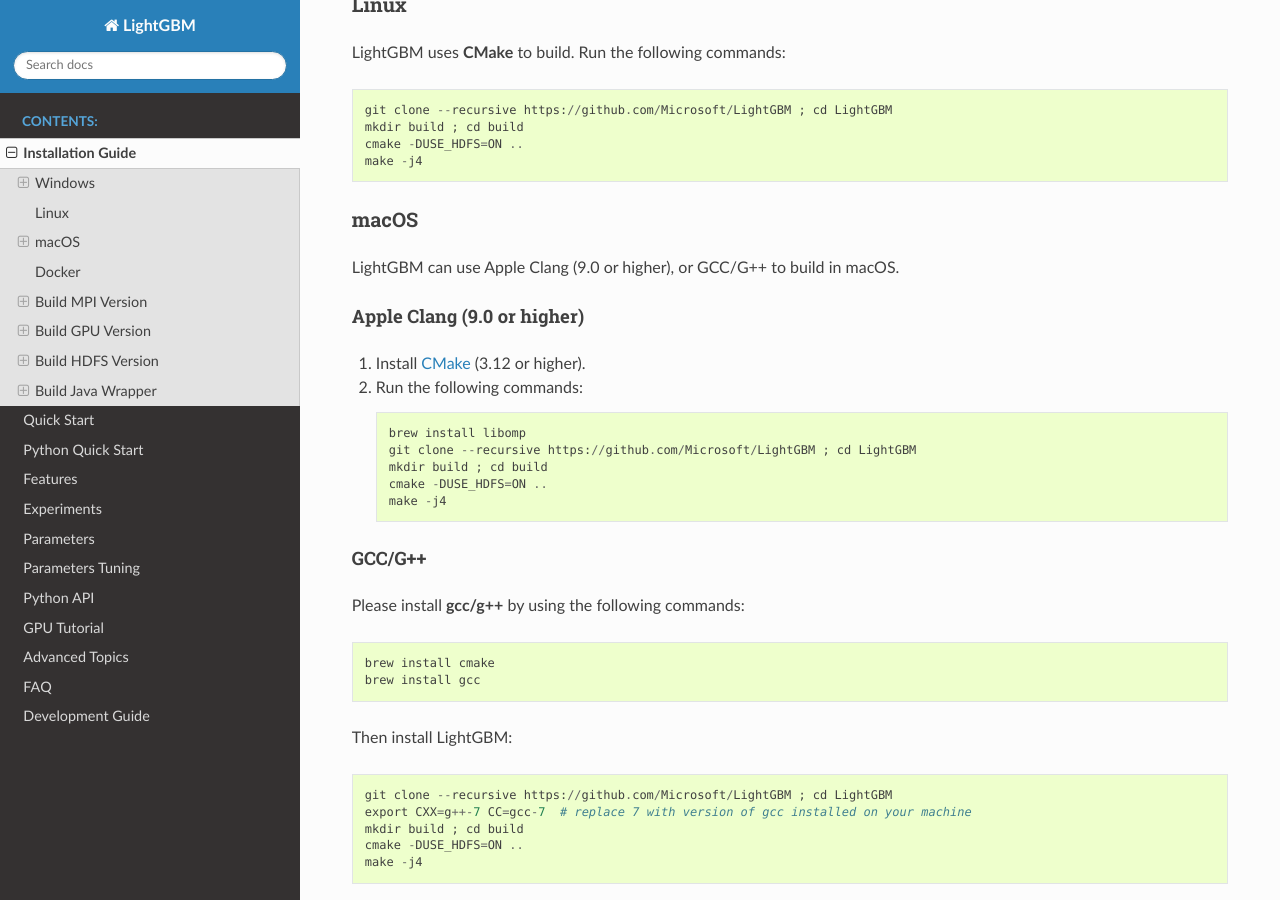
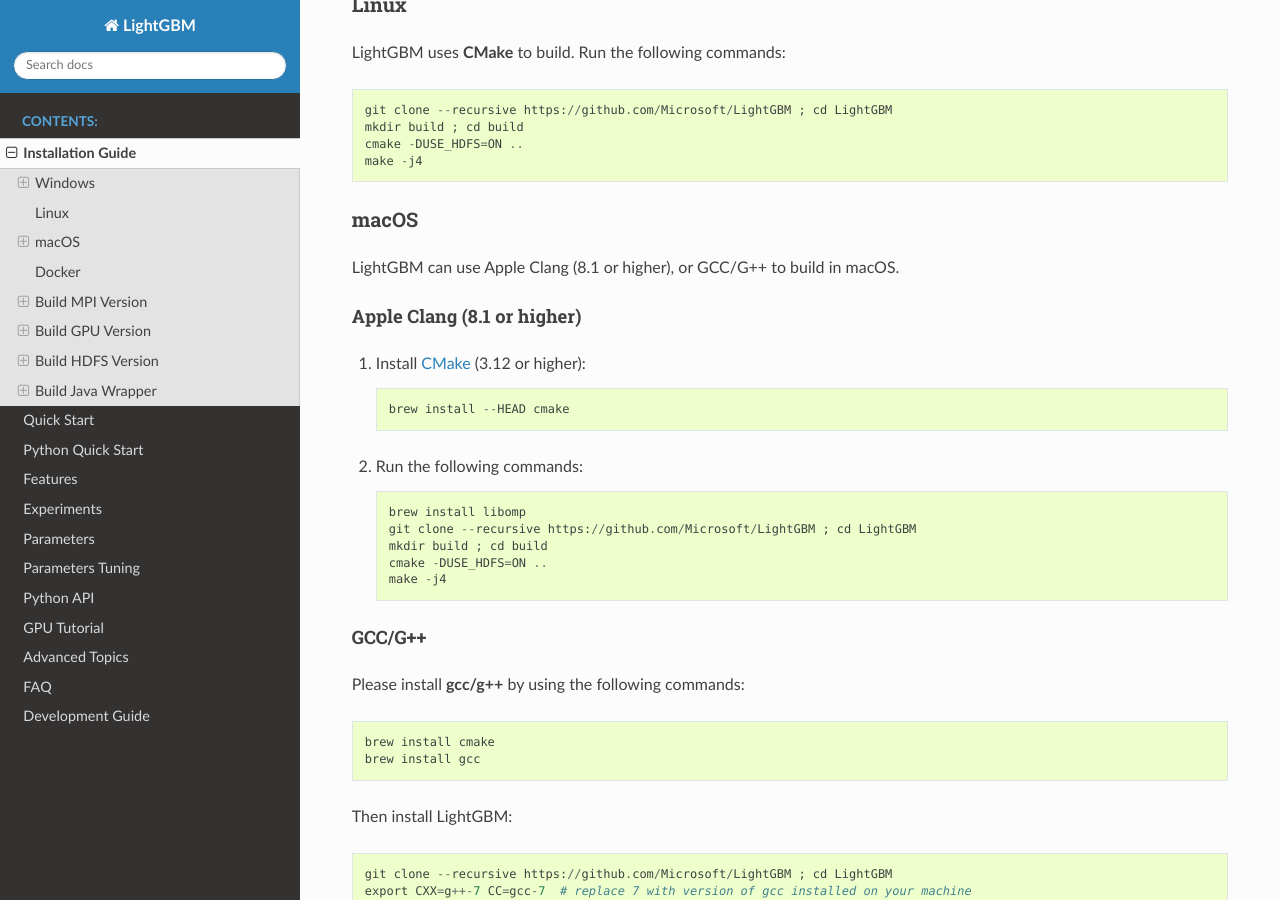
Before and after one commit to microsoft/LightGBM, a Sphinx documentation site: the page built from docs/Installation-Guide.rst, in a window 1280 px wide and 900 px high, scrolled down 6645 px. Built offline with Sphinx 7.4.7 and the Read the Docs theme 2.0.0, drawn with Linux system fonts in a browser that asks for light colours; pages that are not in the unit, such as notebooks, are missing from menus; some of the changed text lies outside the part shown.

Commit message:
downgrade required AppleCLang version

```diff
--- a/docs/Installation-Guide.rst
+++ b/docs/Installation-Guide.rst
@@ -87,9 +87,9 @@
 macOS
 ~~~~~
 
-LightGBM can use Apple Clang (9.0 or higher), or GCC/G++ to build in macOS.
+LightGBM can use Apple Clang (8.1 or higher), or GCC/G++ to build in macOS.
 
-Apple Clang (9.0 or higher)
+Apple Clang (8.1 or higher)
 ^^^^^^^^^^^^^^^^^^^^^^^^^^^
 
 1. Install `CMake`_ (3.12 or higher).
@@ -350,12 +350,16 @@
 macOS
 ^^^^^
 
-LightGBM can use Apple Clang (9.0 or higher), or GCC/G++ to build in macOS.
+LightGBM can use Apple Clang (8.1 or higher), or GCC/G++ to build in macOS.
 
-Apple Clang (9.0 or higher)
+Apple Clang (8.1 or higher)
 ***************************
 
-1. Install `CMake`_ (3.12 or higher).
+1. Install `CMake`_ (3.12 or higher):
+
+   .. code::
+
+     brew install --HEAD cmake
 
 2. Run the following commands:
 
```
